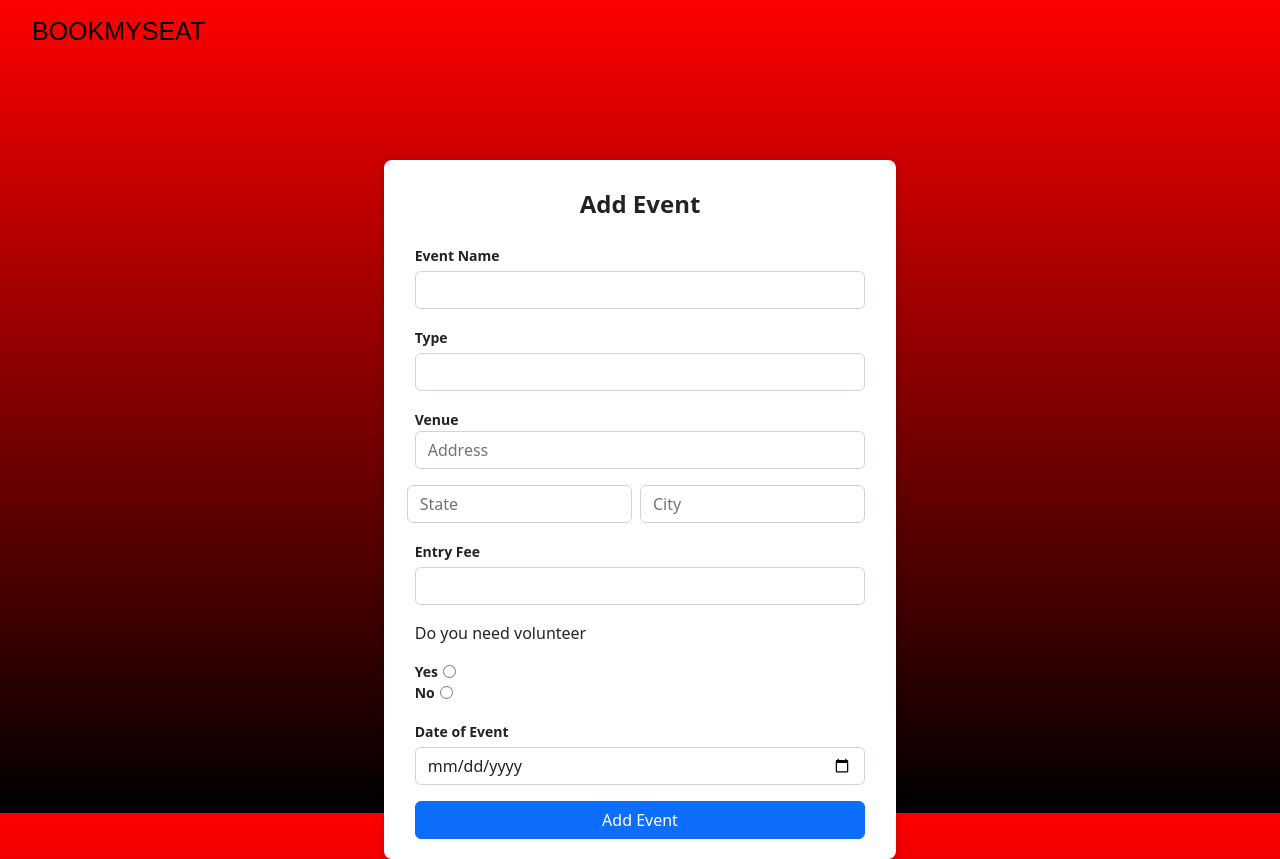
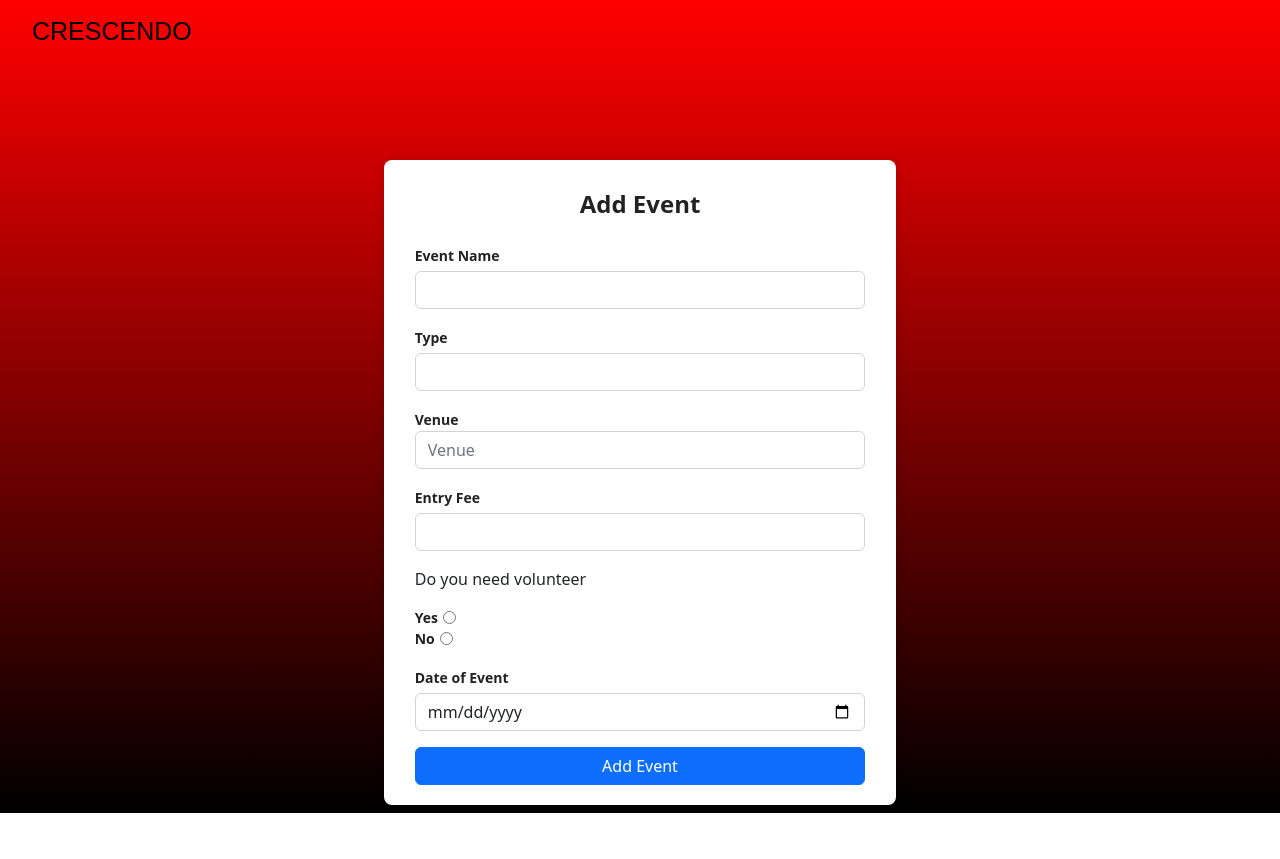
Before and after one commit to AltonDsilva3010/21_JustGoogleIt_Synergy2022, a React (Create React App) app in the folder frontend/: page /addevent in a window 1280 px wide. After the commit the page ends 813 px from the top, so only its background shows below. Built offline with nearby package versions, Linux system fonts and the light colour scheme.

Commit message:
new cards

```diff
--- a/frontend/src/components/AddEvent.js
+++ b/frontend/src/components/AddEvent.js
@@ -34,27 +34,9 @@ const AddEvent = () => {
                 <input
                   type="text"
                   className="form-control"
-                  placeholder="Address"
+                  placeholder="Venue"
                   aria-label="City"
                 />
-              </div>
-              <div className="row g-2">
-                <div className="col-sm">
-                  <input
-                    type="text"
-                    className="form-control"
-                    placeholder="State"
-                    aria-label="State"
-                  />
-                </div>
-                <div className="col-sm">
-                  <input
-                    type="text"
-                    class="form-control"
-                    placeholder="City"
-                    aria-label="City"
-                  />
-                </div>
               </div>
             </div>
           </div>
--- a/frontend/src/components/EventCard.js
+++ b/frontend/src/components/EventCard.js
@@ -14,7 +14,7 @@ const EventCard = ({
 }) => {
   return (
     <div className="container">
-      <Card style={{ width: "18rem" }}>
+      <Card style={{ width: "18rem", maxheight: "30rem" }}>
         <Card.Img variant="top" src="holder.js/100px180" />
         <Card.Body>
           <Card.Title>{name}</Card.Title>
--- a/frontend/src/components/Navbar.css
+++ b/frontend/src/components/Navbar.css
@@ -15,6 +15,10 @@
   color: black;
   margin: 8px 0px 0px 0px;
 }
+.navlinks button {
+  background-color: transparent;
+  border: none;
+}
 
 .logo {
   text-decoration: none;
--- a/frontend/src/components/Navbar.js
+++ b/frontend/src/components/Navbar.js
@@ -80,7 +80,7 @@ const NavbarComponent = () => {
         <Container fluid>
           <Navbar.Brand>
             <Link className="logo" to="/">
-              BOOKMYSEAT
+              CRESCENDO
             </Link>
           </Navbar.Brand>
           <Navbar.Toggle aria-controls="basic-navbar-nav" />
--- a/frontend/src/components/SignUp.jsx
+++ b/frontend/src/components/SignUp.jsx
@@ -1,4 +1,5 @@
 import { useState } from "react";
+import { Link } from "react-router-dom";
 
 const SignUp = () => {
   return (
@@ -9,7 +10,7 @@ const SignUp = () => {
           <div className="text-center">
             Already registered?{" "}
             <span className="link-primary">
-              <a href="/">Log In</a>
+              <Link to="/login">Log In</Link>
             </span>
           </div>
           <div className="form-group mt-3">
--- a/frontend/src/components/eventsdata.js
+++ b/frontend/src/components/eventsdata.js
@@ -1,62 +1,56 @@
 const eventsdata = [
   {
     organizer: "1",
-    name: "Sunburn Festival",
-    description:
-      "This festival is the best festival in Goa that happens every 2 years filled with young and energetic croud",
+    name: "Mic Drop",
+    description: "This is annual event of our council",
     price: 45.03,
     dateofevent: "22-09-2022",
-    location: "Panji,Goa",
+    location: "Fr.Agnel,Bandra",
+    type: "Music Festival",
+  },
+  {
+    organizer: "1",
+    name: "Hackathon",
+    description: "This is annual Hackathon of our Council",
+    price: 45.03,
+    dateofevent: "22-09-2022",
+    location: "Fr.Agnel,Bandra",
     type: "Music Festival",
   },
   {
     organizer: "1",
     name: "Sunburn Festival",
-    description:
-      "This festival is the best festival in Goa that happens every 2 years filled with young and energetic croud",
+    description: "This is annual event of our council",
     price: 45.03,
     dateofevent: "22-09-2022",
-    location: "Panji,Goa",
+    location: "Fr.Agnel,Bandra",
     type: "Music Festival",
   },
   {
     organizer: "1",
     name: "Sunburn Festival",
-    description:
-      "This festival is the best festival in Goa that happens every 2 years filled with young and energetic croud",
+    description: "This is annual event of our council",
     price: 45.03,
     dateofevent: "22-09-2022",
-    location: "Panji,Goa",
+    location: "Fr.Agnel,Bandra",
     type: "Music Festival",
   },
   {
     organizer: "1",
     name: "Sunburn Festival",
-    description:
-      "This festival is the best festival in Goa that happens every 2 years filled with young and energetic croud",
+    description: "This is annual event of our council",
     price: 45.03,
     dateofevent: "22-09-2022",
-    location: "Panji,Goa",
+    location: "Fr.Agnel,Bandra",
     type: "Music Festival",
   },
   {
     organizer: "1",
     name: "Sunburn Festival",
-    description:
-      "This festival is the best festival in Goa that happens every 2 years filled with young and energetic croud",
+    description: "This is annual event of our council",
     price: 45.03,
     dateofevent: "22-09-2022",
-    location: "Panji,Goa",
-    type: "Music Festival",
-  },
-  {
-    organizer: "1",
-    name: "Sunburn Festival",
-    description:
-      "This festival is the best festival in Goa that happens every 2 years filled with young and energetic croud",
-    price: 45.03,
-    dateofevent: "22-09-2022",
-    location: "Panji,Goa",
+    location: "Fr.Agnel,Bandra",
     type: "Music Festival",
   },
 ];
```
